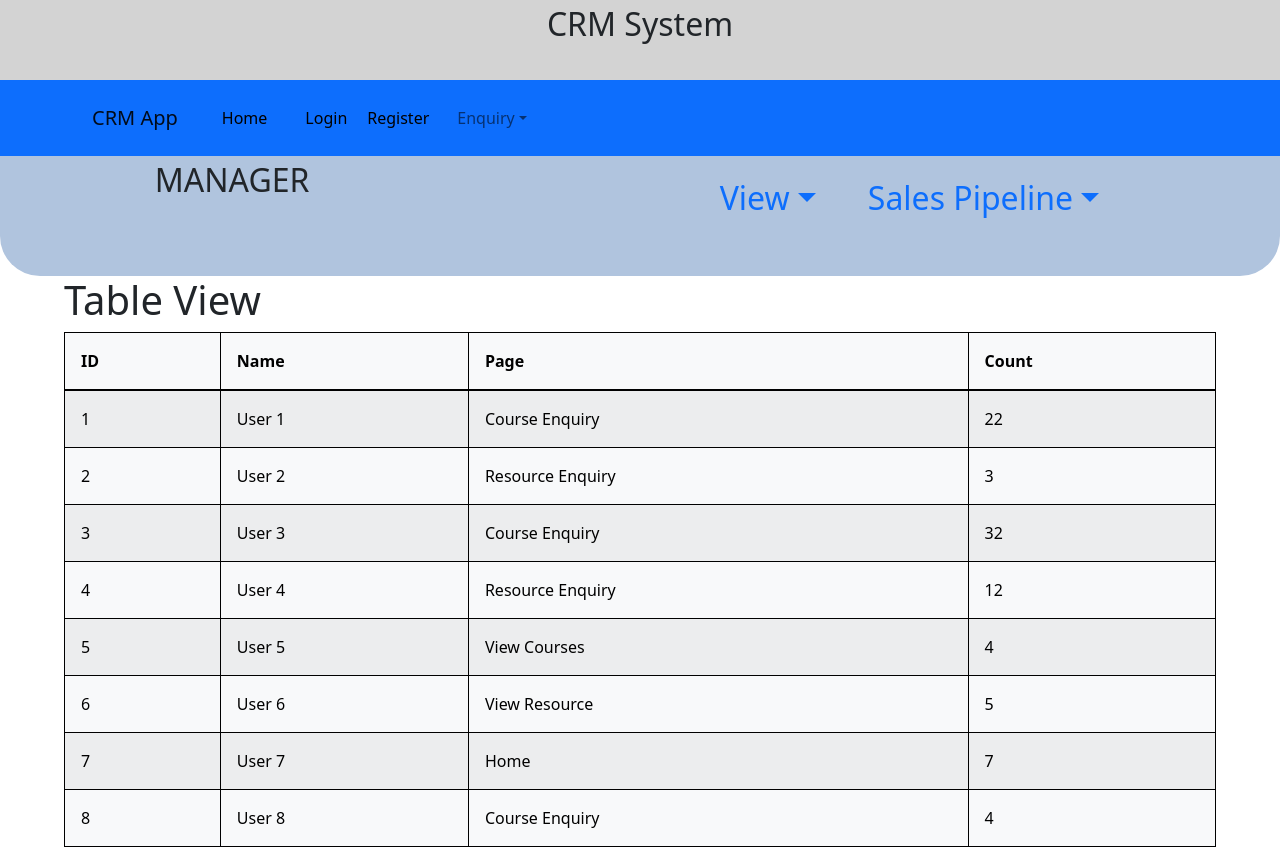
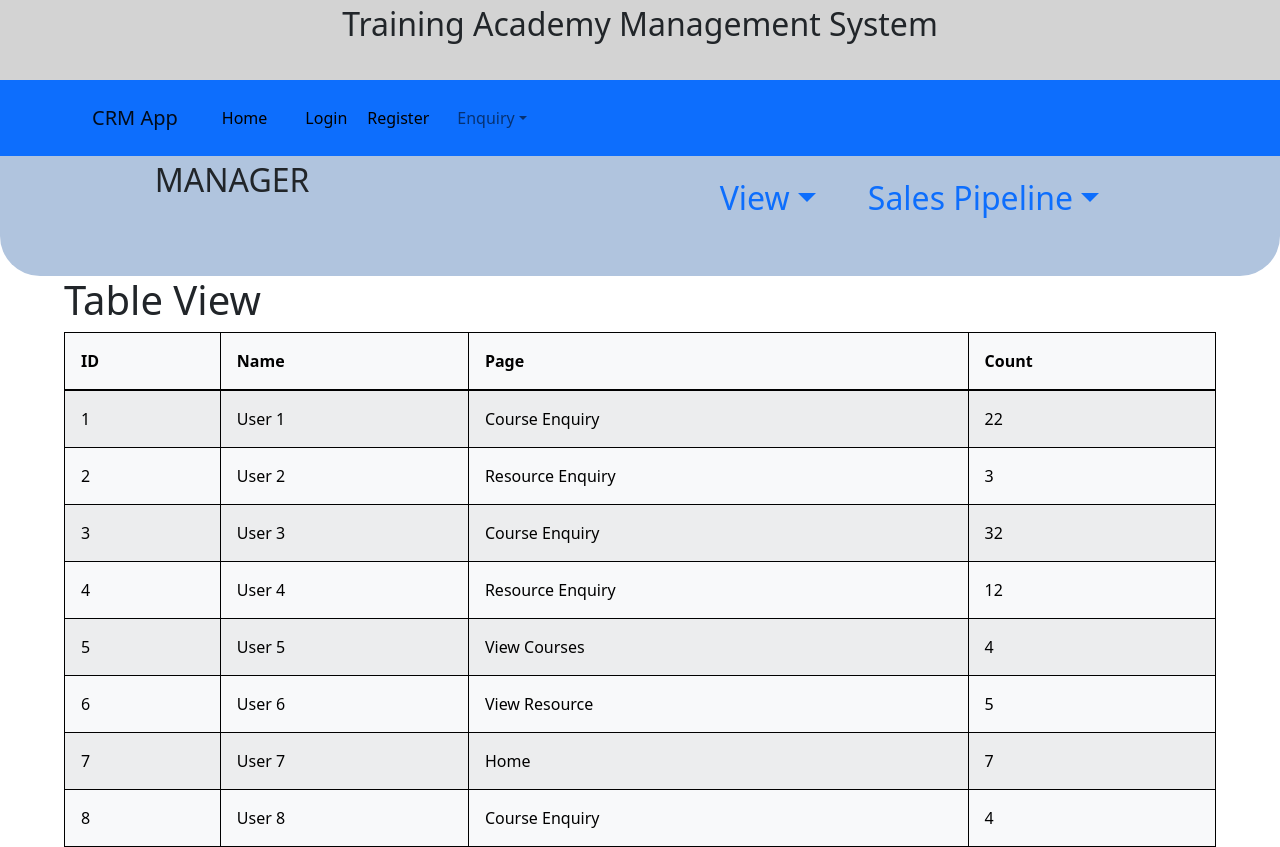
Before and after one commit to Faithinfotech-Training/Experion-Node-Team4, a React (Create React App) app: page /manager/view-table in a window 1280 px wide. Built offline with nearby package versions, Linux system fonts and the light colour scheme.

Commit message:
Header Edited

```diff
--- a/src/Header/Header.js
+++ b/src/Header/Header.js
@@ -43,7 +43,7 @@ function Header() {
 
   return (
     <div className="navbarnfkt">
-      <div className="headerTitle"><div className="headerContent">CRM System</div></div>
+      <div className="headerTitle"><div className="headerContent">Training Academy Management System</div></div>
       <Navbar bg="primary" expand="lg" >
         <Container>
           <Navbar.Brand href="#home">{User()}</Navbar.Brand>
```
